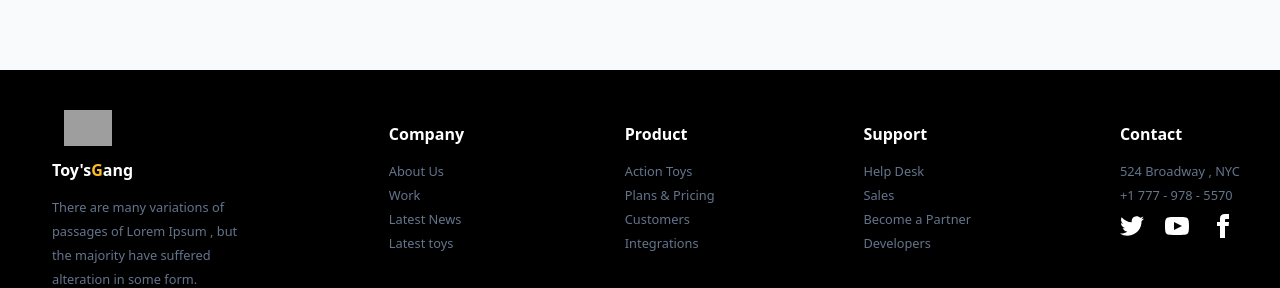
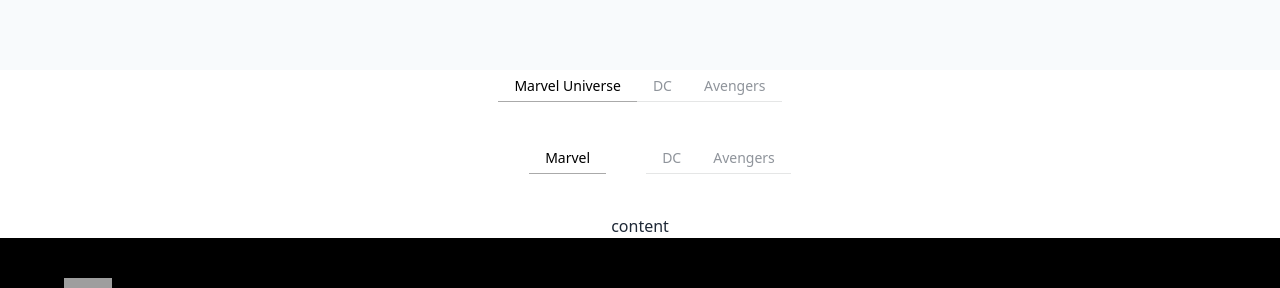
Before and after one commit to nishulabiba/toy-gang, a React (Vite) app: page / in a window 1280 px wide. Shown: the part 1202-1490 px from the top of the page. Built offline with nearby package versions, Linux system fonts and the light colour scheme; no server answers; grey boxes are pictures that could not be loaded.

Commit message:
Tab Added

```diff
--- a/src/PrivateRoute/PrivateRoute.jsx
+++ b/src/PrivateRoute/PrivateRoute.jsx
@@ -2,12 +2,11 @@
 import { useForm } from 'react-hook-form';
 
 const PrivateRoute = () => {
-    const { register, handleSubmit, watch, formState: { errors } } = useForm();
-        const onSubmit = data => console.log(data);
 
-        console.log(watch("firstName"));
     return (
-        <div className=""></div>
+        <div className="">
+
+        </div>
 
     );
 };
--- a/src/components/Home/Gallery/Gallery.css
+++ b/src/components/Home/Gallery/Gallery.css
@@ -2,7 +2,9 @@
     width: 100px;
 }
 
-img:hover{
+.gal img:hover
+{
+
 
     transform: scale(2);
 }
--- a/src/components/Home/Gallery/Gallery.jsx
+++ b/src/components/Home/Gallery/Gallery.jsx
@@ -6,15 +6,18 @@
         <div className="flex flex-col justify-center items-center min-h-screen bg-slate-50">
             <h1 className='text-3xl font-serif p-5'>Gallery</h1>
 
-            <div className="grid grid-cols-3 gap-x-14 gap-y-10">
+            <div className="grid grid-cols-3 gap-x-14 gap-y-10 gal">
                <img src="https://th.bing.com/th/id/R.32bb918cab230d04034caf1d07dbfb60?rik=R3frx3AoSOcclg&riu=http%3a%2f%2fmarveltoynews.com%2fwp-content%2fuploads%2f2013%2f10%2fMarvel-Legends-Amazing-Spider-Man-Movie-Action-Figure-NYCC-2013-e1381414128564.jpg&ehk=jax9n2OevWnxVYFN7P%2fq1EcRJ0kvnZ4F4T1yPyHDRBY%3d&risl=&pid=ImgRaw&r=0" alt="" />
+               <img src="https://th.bing.com/th/id/R.bfe300e9220cbce89a206127538039a5?rik=7JOcBYdyevt8VA&riu=http%3a%2f%2fnews.toyark.com%2fwp-content%2fuploads%2fsites%2f4%2f2012%2f02%2ftoy-fair-2012-hasbro-marvel-universe001_1329001002.jpg&ehk=%2ff3bQ1ijnfM6FubEf%2bgm9WMjreSatVCoQ13fRSRrm2o%3d&risl=&pid=ImgRaw&r=0" alt="" />
                <img src="https://th.bing.com/th/id/R.d6892633ab6ec2fd8cbe2edfac0e859d?rik=XGG3BKoyohii2A&pid=ImgRaw&r=0" alt="" />
-               <img src="https://th.bing.com/th/id/R.bfe300e9220cbce89a206127538039a5?rik=7JOcBYdyevt8VA&riu=http%3a%2f%2fnews.toyark.com%2fwp-content%2fuploads%2fsites%2f4%2f2012%2f02%2ftoy-fair-2012-hasbro-marvel-universe001_1329001002.jpg&ehk=%2ff3bQ1ijnfM6FubEf%2bgm9WMjreSatVCoQ13fRSRrm2o%3d&risl=&pid=ImgRaw&r=0" alt="" />
+               <img src="https://th.bing.com/th/id/OIP.-SW_AdilVU13tdenUnrdVgHaJ4?pid=ImgDet&rs=1" alt="" />
+
                <img src="https://th.bing.com/th/id/R.84239623b35f688083babeb9df33862c?rik=NwHTIVJJta0G6g&pid=ImgRaw&r=0" alt="" />
+
+               <img src="https://th.bing.com/th/id/R.7ba4514b5dcf5b8bb73cdd4bbde97690?rik=NVpp1zjha7h0hQ&pid=ImgRaw&r=0" alt="" />
                <img src="https://th.bing.com/th/id/OIP.s7cYL-b3qZnDUwVtKah6kgHaHa?pid=ImgDet&rs=1" alt="" />
-               <img src="https://th.bing.com/th/id/R.7ba4514b5dcf5b8bb73cdd4bbde97690?rik=NVpp1zjha7h0hQ&pid=ImgRaw&r=0" alt="" />
                <img src="https://th.bing.com/th/id/R.fc2110d5963be1c1c84d29fd1e82dfd9?rik=zmjbqF1pUGD8OQ&riu=http%3a%2f%2fuploads.tapatalk-cdn.com%2f20180405%2f14816a2be2f1c1ae422556be7047d425.jpg&ehk=EZJ49uKQ4vZO419XqbcdGmXqRlEIgWb95HsW4q5NjjA%3d&risl=&pid=ImgRaw&r=0" alt="" />
-               <img src="https://th.bing.com/th/id/OIP.-SW_AdilVU13tdenUnrdVgHaJ4?pid=ImgDet&rs=1" alt="" />
+
                <img src="https://th.bing.com/th/id/R.ff14ff4235130bcb6983496cd96b5c05?rik=rVs9epCHUCCn%2bw&riu=http%3a%2f%2fcdn.shopify.com%2fs%2ffiles%2f1%2f0758%2f8457%2fproducts%2f448_61763171-01f9-487c-b8dc-9cfe032c7ac4_grande.JPG%3fv%3d1571439158&ehk=Ob%2btAXYGDkNQTlEyV89H0adrSPCh77Gu1cHCQPSQwhI%3d&risl=&pid=ImgRaw&r=0" alt="" />
             </div>
 
--- a/src/components/Home/Home.jsx
+++ b/src/components/Home/Home.jsx
@@ -2,6 +2,8 @@
 import Banner from './Banner/Banner';
 import Gallery from './Gallery/Gallery';
 import PrivateRoute from '../../PrivateRoute/PrivateRoute';
+import Tabbs from './Tabs/Tabs';
+
 
 const Home = () => {
 
@@ -10,6 +12,7 @@
         <div>
             <Banner></Banner>
             <Gallery></Gallery>
+            <Tabbs></Tabbs>
             <PrivateRoute></PrivateRoute>
         </div>
     );
--- /dev/null
+++ b/src/components/Home/Tabs/Tabs.jsx
@@ -0,0 +1,37 @@
+import React from 'react';
+import "./tabs.css"
+import { Tab, Tabs, TabList, TabPanel } from 'react-tabs';
+import 'react-tabs/style/react-tabs.css';
+
+const Tabbs = () => (
+    <Tabs id='t' >
+      <TabList className=' tab'>
+        <Tab className='tab tab-lifted'>Marvel Universe</Tab>
+        <Tab className='tab tab-lifted'>DC </Tab>
+        <Tab className='tab tab-lifted'> Avengers</Tab>
+      </TabList>
+
+      <TabPanel>
+        <Tabs className='flex gap-20 flex-col'>
+        <TabList className='tab'>
+        <Tab className='tab tab-lifted m-10'>Marvel</Tab>
+        <Tab className='tab tab-lifted'>DC </Tab>
+        <Tab className='tab tab-lifted'> Avengers</Tab>
+      </TabList>
+      <TabPanel>content</TabPanel>
+      <TabPanel>,djshfdkj</TabPanel>
+      <TabPanel>mcmvnmnmv</TabPanel>
+
+
+
+        </Tabs>
+      </TabPanel>
+      <TabPanel>
+        <h2>Any content 2</h2>
+      </TabPanel>
+      <TabPanel>
+        <h2>okkkk</h2>
+      </TabPanel>
+    </Tabs>
+  );
+export default Tabbs;
--- /dev/null
+++ b/src/components/Home/Tabs/tabs.css
@@ -0,0 +1,3 @@
+#t{
+    text-align: center;
+}
--- /dev/null
+++ b/src/components/SoftToy/SoftToy.jsx
@@ -0,0 +1,12 @@
+import React from 'react';
+
+const SoftToy = ({toy}) => {
+    console.log(toy)
+    return (
+        <div>
+
+        </div>
+    );
+};
+
+export default SoftToy;
```
